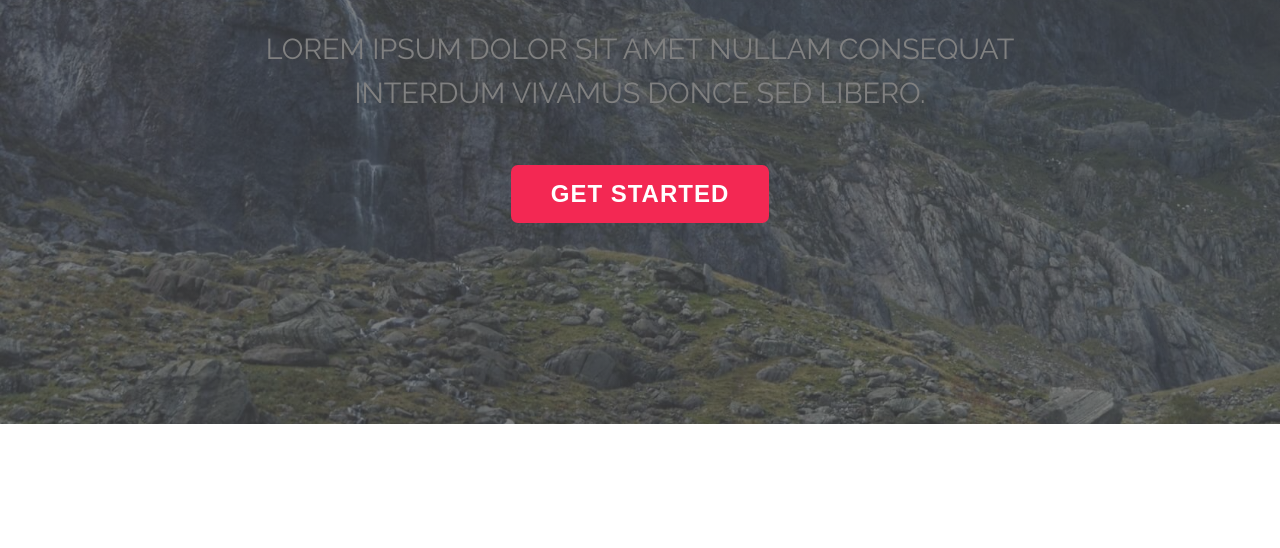
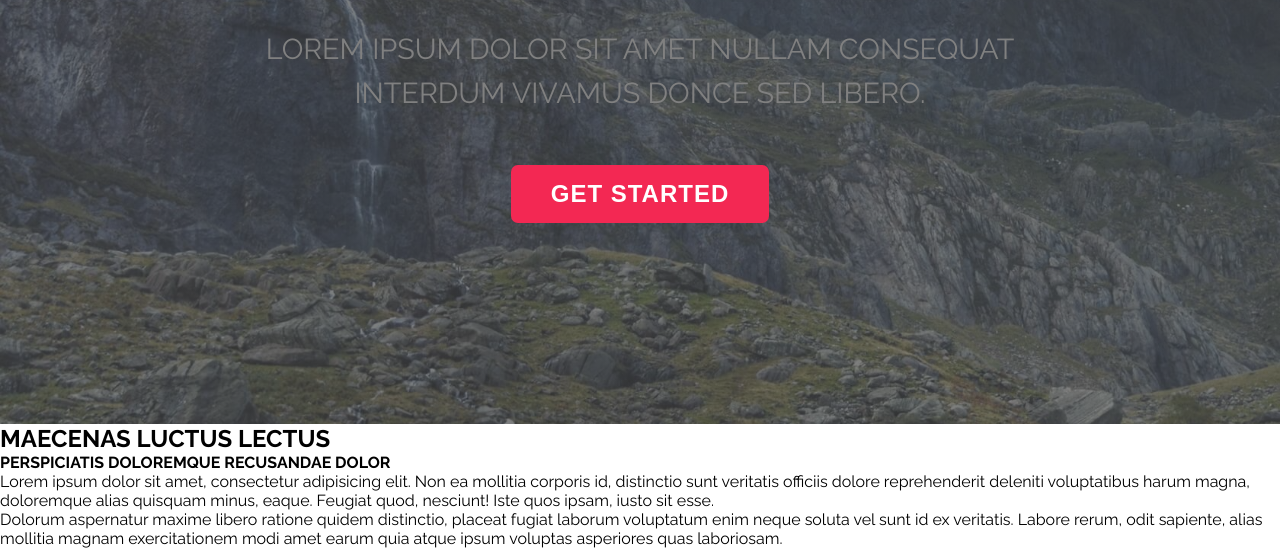
Before and after one commit to nev8/web-projekti, a plain HTML site: page 3-Spatial/index.html in a window 1280 px wide. Shown: the part 376-924 px from the top of the page. Before the commit the page ends 800 px from the top, so only its background shows below. Drawn offline with Linux system fonts and the light colour scheme.

Commit message:
intro html

```diff
--- a/3-Spatial/index.html
+++ b/3-Spatial/index.html
@@ -28,6 +28,18 @@
             </div>
         </header>
 
+        <!-- Intro -->
+        <section class="intro">
+            <article>
+                <h2>MAECENAS LUCTUS LECTUS</h2>
+                <h4>PERSPICIATIS DOLOREMQUE RECUSANDAE DOLOR</h4>
+            </article>
+            <article>
+                <p>Lorem ipsum dolor sit amet, consectetur adipisicing elit. Non ea mollitia corporis id, distinctio sunt veritatis officiis dolore reprehenderit deleniti voluptatibus harum magna, doloremque alias quisquam minus, eaque. Feugiat quod, nesciunt! Iste quos ipsam, iusto sit esse.</p>
+                <p>Dolorum aspernatur maxime libero ratione quidem distinctio, placeat fugiat laborum voluptatum enim neque soluta vel sunt id ex veritatis. Labore rerum, odit sapiente, alias mollitia magnam exercitationem modi amet earum quia atque ipsum voluptas asperiores quas laboriosam.</p>
+            </article>
+        </section>
+
 
     </body>
 </html>
```
